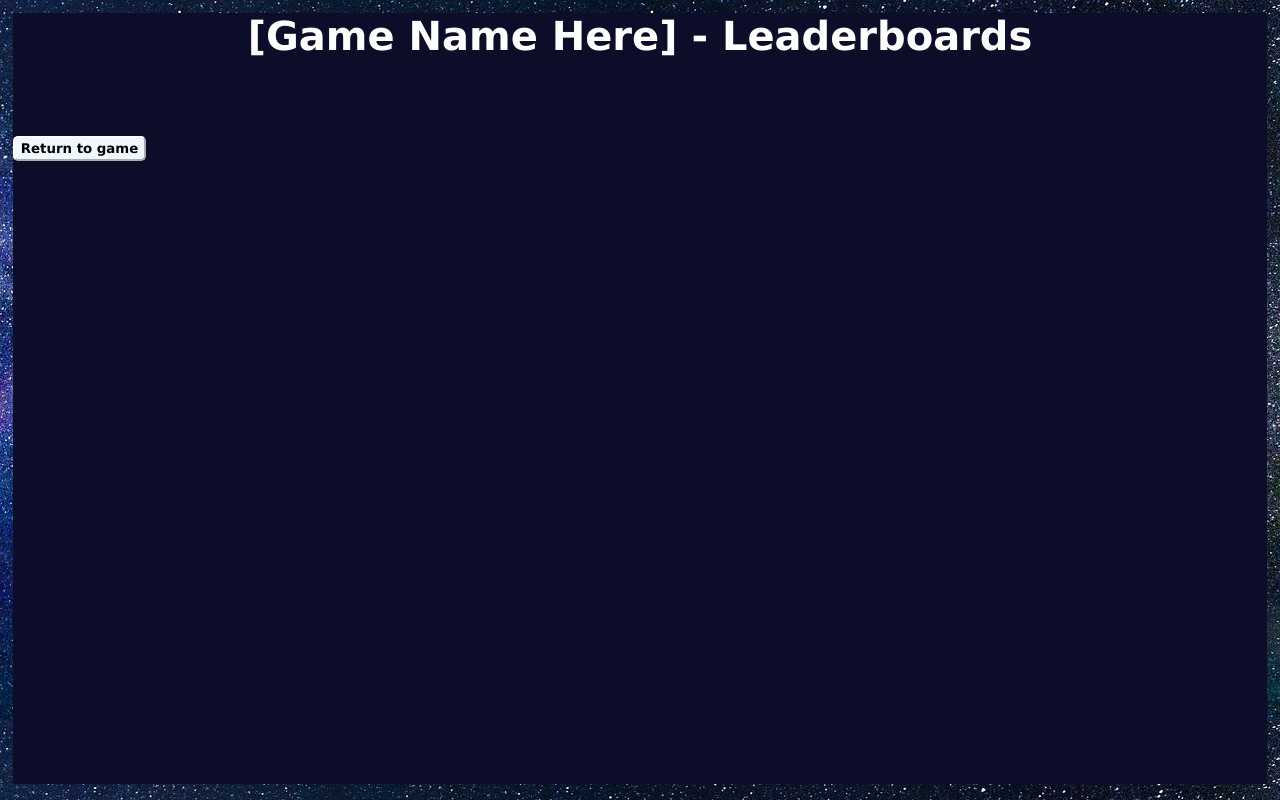
After one commit to aidancrouthamel/CS253-Game-Project, a Flask app: template templates/full_leaderboard.html in a window 1280 px wide. The commit adds this page. Run offline with Flask 3, Linux system fonts and the light colour scheme; the template is opened without the code that fills it, so the values that code supplies are empty.

Commit message:
Added a seperate page for leaderboards.

```diff
--- a/app.py
+++ b/app.py
@@ -1,10 +1,28 @@
 from flask import Flask, render_template, request
 app = Flask(__name__)
+
+
+## Main page = 0
+## Leaderboard page = 1
+current_page = 0
 
 @app.route("/")
 def game_main():
     return render_template("game_main.html")
 
+'''
+@app.route("/", methods=["POST"])
+def leaderboard():
+    global current_page
+    if current_page == 0:
+        current_page = 1
+        return render_template("full_leaderboard.html")
+    else:
+        current_page = 0
+        return render_template("game_main.html")
+
+'''
+
 
 if __name__ == "__main__":
     app.run(debug = True, host = "0.0.0.0", port = 5000)
--- a/static/styles.css
+++ b/static/styles.css
@@ -62,6 +62,7 @@ button{
   background-color: aliceblue;
   height: 25px;
   border-radius: 5px;
+  border-color: white;
 
   margin-top: 50px;
 
--- /dev/null
+++ b/templates/full_leaderboard.html
@@ -0,0 +1,17 @@
+<html>
+<head>
+  <!-- Head section of our site
+  -->
+  <meta charset ="UTF-8">
+
+  <link rel="stylesheet" href="/static/styles.css">
+  <title>[Game Name] - Leaderboards </title>
+</head>
+<body>
+<h1>
+ [Game Name Here] - Leaderboards <!-- Just basic title for the site-->
+</h1>
+
+<form method = "POST"><a href = "https://github.com/aidancrouthamel/CS253-Game-Project/blob/main/templates/game_main.html"><button class = "home_button">Return to game</button></a></form>
+</body>
+</html>
```
Also changed, not shown: templates/game_main.html (+6 -3 lines).
